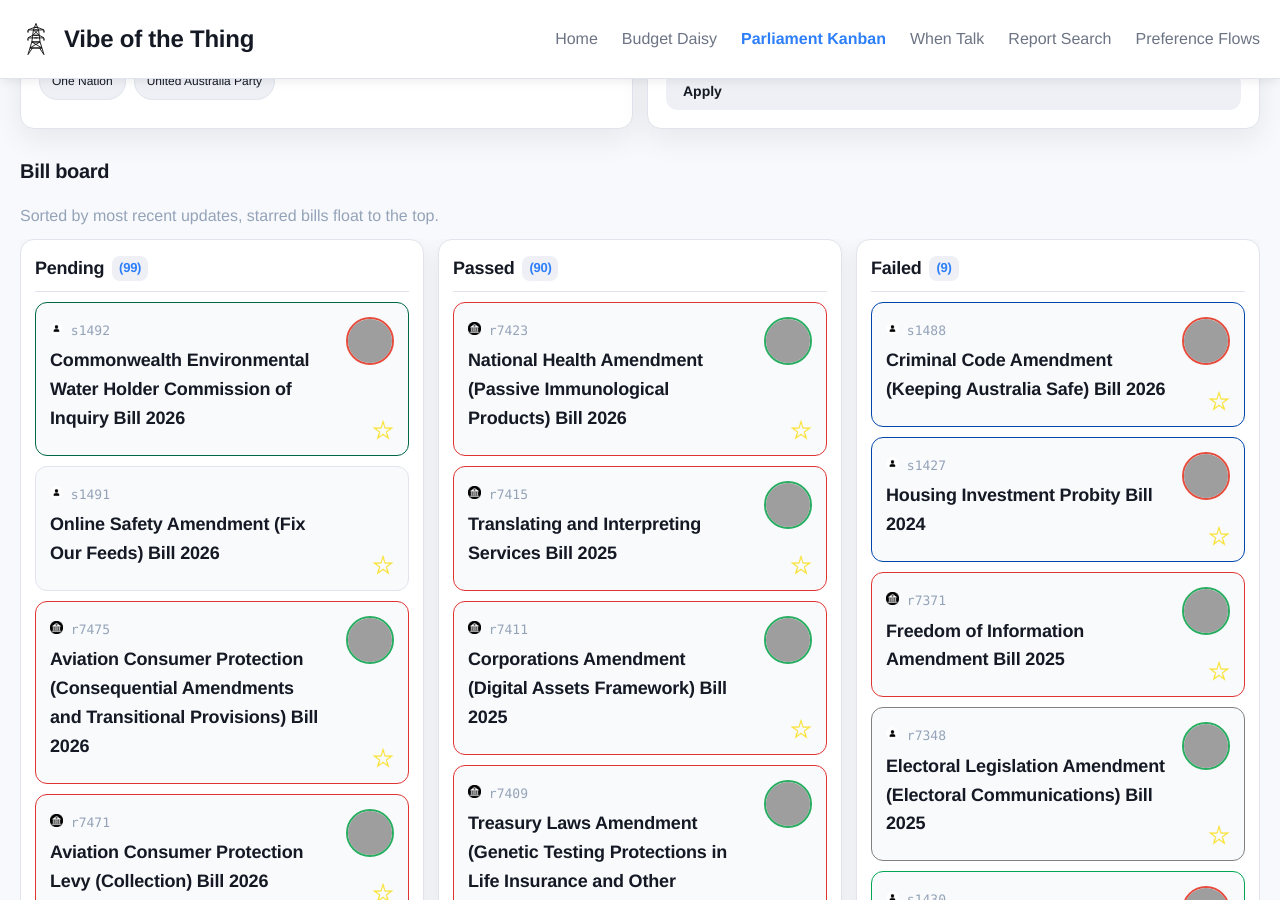
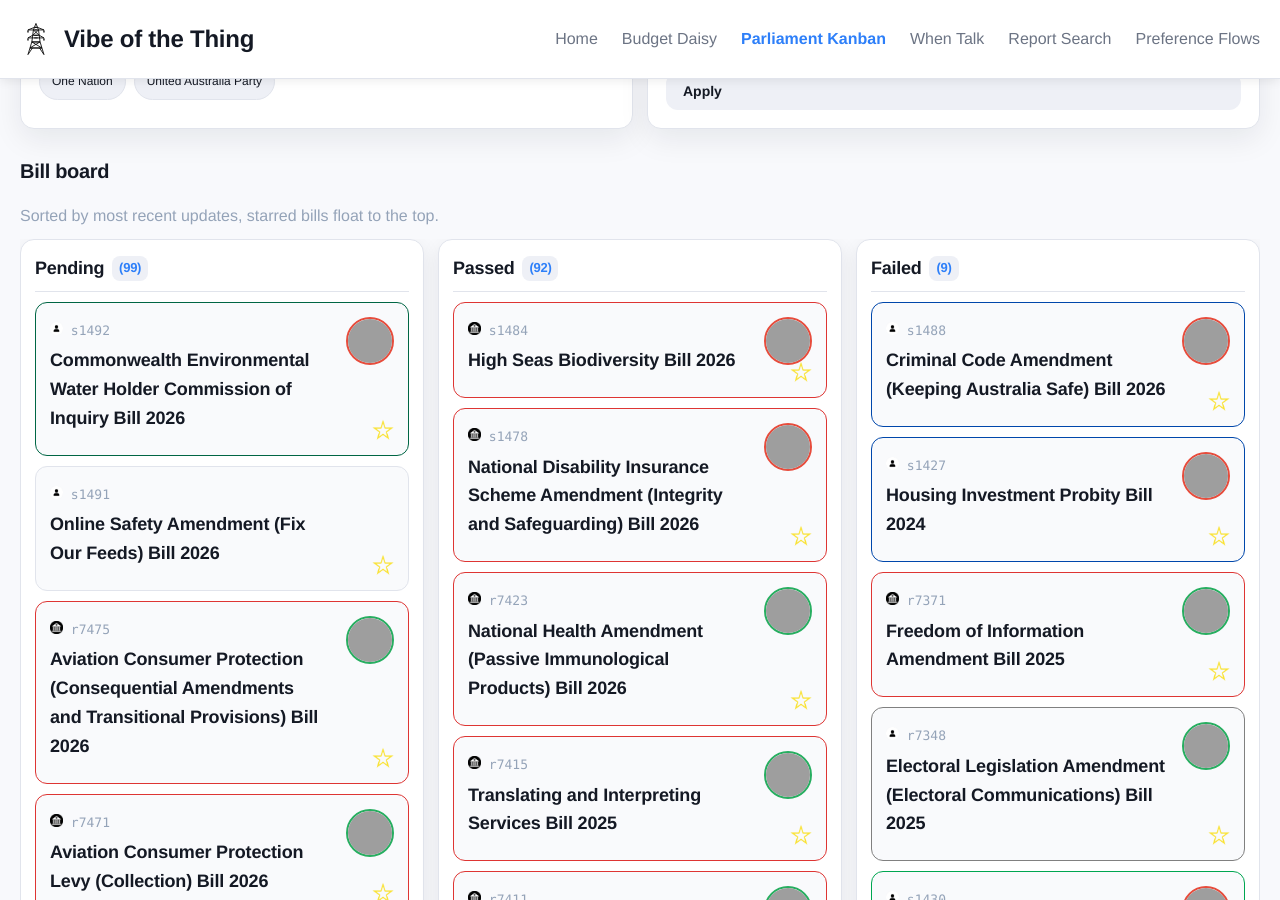
Before and after one commit to Coedice/vibe-of-the-thing, a Jekyll site: the page built from parliament-kanban/index.html, in a window 1280 px wide and 900 px high, scrolled down 595 px, cut to the strip 0-900 px from the top of the window. Built offline with Jekyll 4.4.1, drawn with Linux system fonts in a browser that asks for light colours; part of the change alters nothing that is shown; grey boxes are pictures that could not be loaded.

Commit message:
Update bill data

```diff
--- a/_data/bills.yml
+++ b/_data/bills.yml
@@ -3423,6 +3423,44 @@ passed:
   pdf_url: https://parlinfo.aph.gov.au/parlInfo/download/legislation/bills/s1460_aspassed/toc_pdf/2503920.pdf;fileType=application%2Fpdf
   last_updated: 2025-08-28
   second_reading_hansard_url: https://parlinfo.aph.gov.au/parlInfo/search/display/display.w3p;query=Id%3A%22chamber%2Fhansards%2F28816%2F0170%22
+- bill_id: s1478
+  title: National Disability Insurance Scheme Amendment (Integrity and Safeguarding)
+    Bill 2026
+  status: Assent
+  type: Government
+  portfolio: Health, Disability and Ageing
+  originating_house: Senate
+  summary: "Amends the National Disability Insurance Scheme Act 2013 to: expand the\
+    \ NDIS Quality and Safeguards Commission\u2019s powers to detect, prevent and\
+    \ respond to breaches of obligations under the Act; provide participants wishing\
+    \ to withdraw from the National Disability Insurance Scheme with additional safeguards\
+    \ and communication options; enable the National Disability Insurance Agency to\
+    \ move to an entirely electronic claiming system for providers; and ensure that\
+    \ plan variations can include an increase or decrease of the total funding amounts."
+  introducer_name: Anthony Chisholm
+  introducer_party: Labor
+  introducer_id: '10849'
+  introducer_division: Queensland
+  pdf_url: https://parlinfo.aph.gov.au/parlInfo/download/legislation/bills/s1478_aspassed/toc_pdf/2511520.pdf;fileType=application%2Fpdf
+  last_updated: 2026-04-08
+  second_reading_hansard_url: https://parlinfo.aph.gov.au/parlInfo/search/display/display.w3p;query=Id%3A%22chamber%2Fhansards%2F28888%2F0186%22
+- bill_id: s1484
+  title: High Seas Biodiversity Bill 2026
+  status: Assent
+  type: Government
+  portfolio: Climate Change, Energy, the Environment and Water
+  originating_house: Senate
+  summary: "Establishes a framework to implement Australia\u2019s obligations under\
+    \ the Agreement under the United Nations Convention on the Law of the Sea on the\
+    \ Conservation and Sustainable use of Marine Biological Diversity of Areas beyond\
+    \ National Jurisdiction."
+  introducer_name: Katy Gallagher
+  introducer_party: Labor
+  introducer_id: '10838'
+  introducer_division: ACT
+  pdf_url: https://parlinfo.aph.gov.au/parlInfo/download/legislation/bills/s1484_aspassed/toc_pdf/2600620.pdf;fileType=application%2Fpdf
+  last_updated: 2026-04-08
+  second_reading_hansard_url: https://parlinfo.aph.gov.au/parlInfo/search/display/display.w3p;query=Id%3A%22chamber%2Fhansards%2F29200%2F0156%22
 failed:
 - bill_id: r7348
   title: Electoral Legislation Amendment (Electoral Communications) Bill 2025
```
